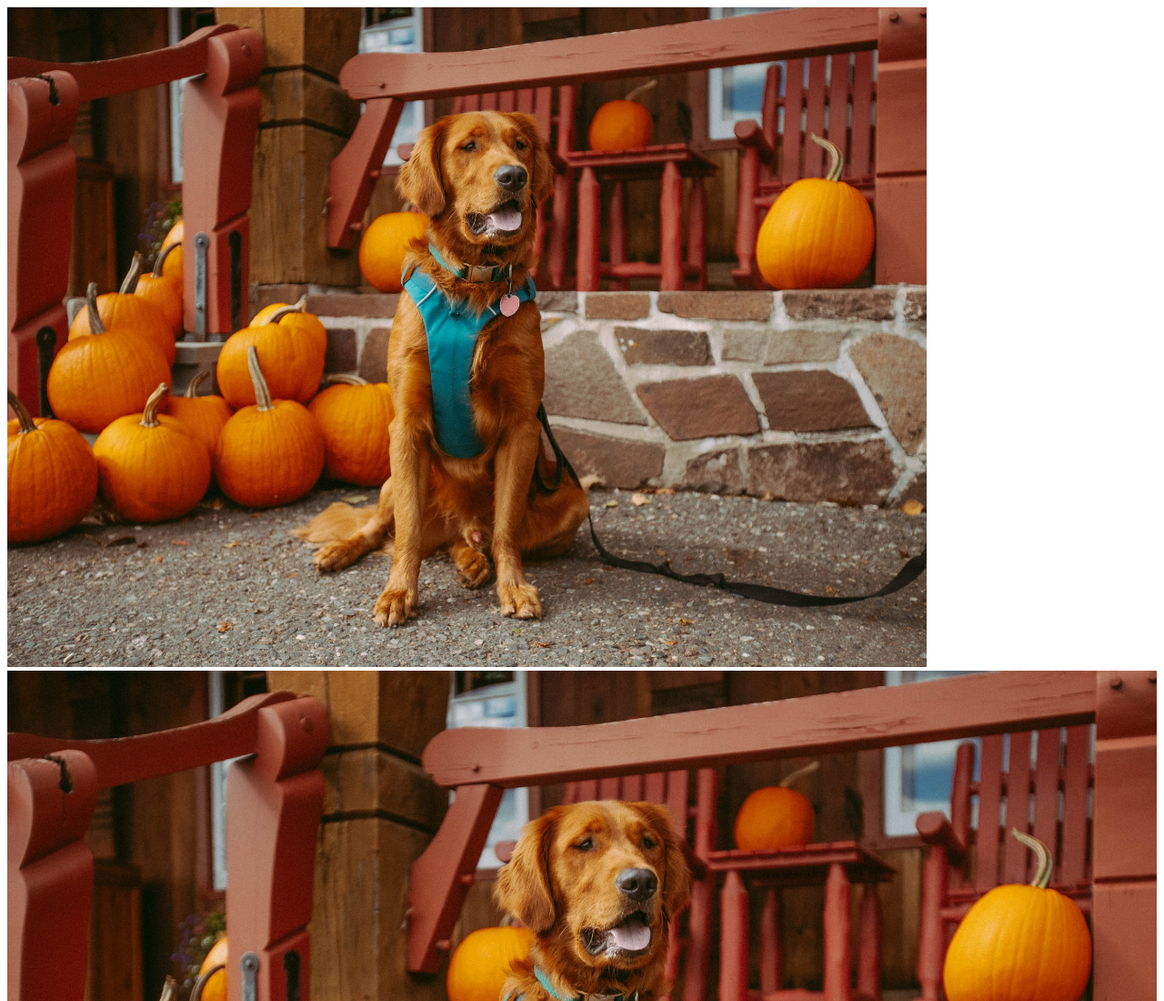
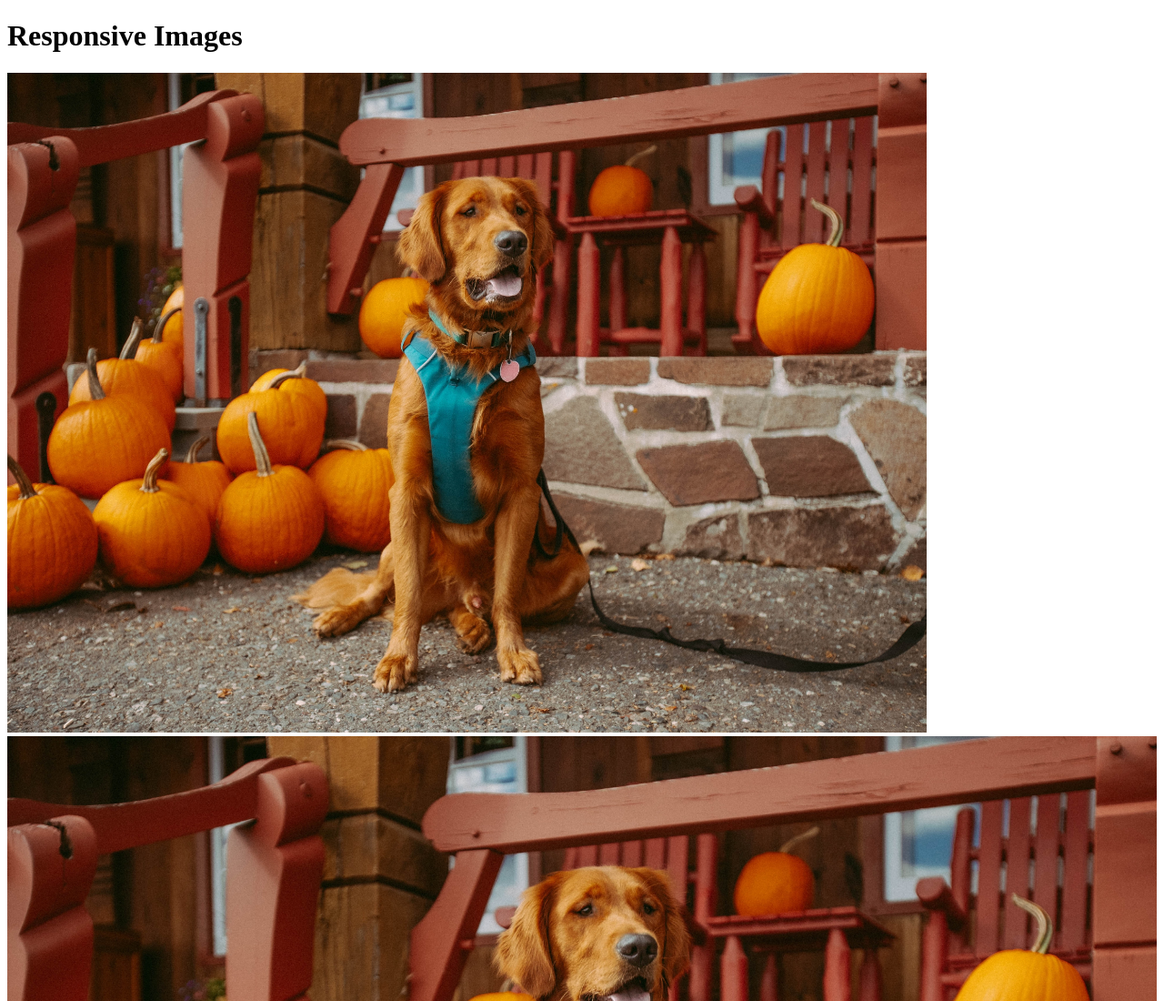
Before and after one commit to ac-jarvisa/html2-week4, a plain HTML site: page index.html in a window 1280 px wide. Shown: the top 1100 px of the page at 91% size. Drawn offline with Linux system fonts and the light colour scheme.

Commit message:
adding header

```diff
--- a/index.html
+++ b/index.html
@@ -16,6 +16,9 @@
     </style>
 </head>
 <body>
+    <header>
+        <h1>Responsive Images</h1>
+    </header>
     <main>
         <!-- the picture tag is a great way to provide different images at different sizes,
         but it can also do what the img srcset is supposed to do -->
```
